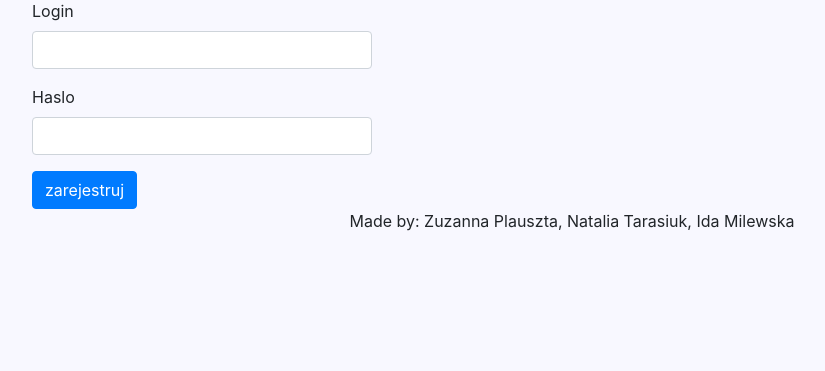
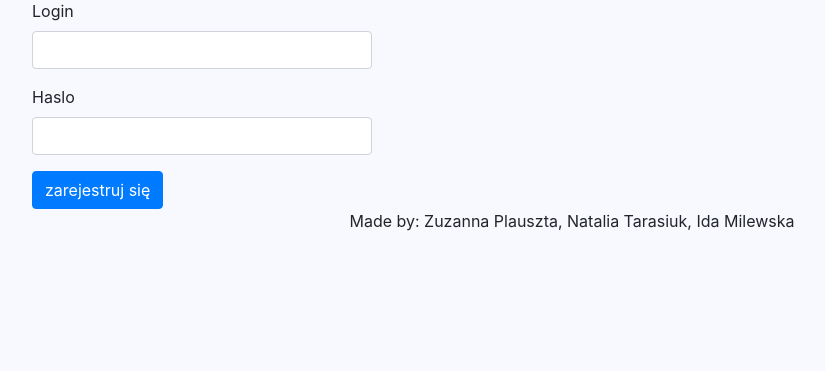
Before and after one commit to natka853/budzet_d, a Django app: page /rejestrowanie/ in a window 1280 px wide. Shown: the part 236-607 px from the top of the page, without its empty margins (68-893 px from the left). Run offline with Django 3.2, Linux system fonts and the light colour scheme; some libraries are stand-ins or nearby versions.

Commit message:
przyciski w logowaniu i rejestrowaniu prowadza do podsumowania

```diff
--- a/templates/logowanie.html
+++ b/templates/logowanie.html
@@ -17,7 +17,7 @@
                         <label for="exampleInputPassword1">Haslo</label>
                         <input type="password" class="form-control" id="haslo">
                     </div>
-                    <button type="submit" class="btn btn-primary">zaloguj się</button>
+                    <a role="button" class="btn btn-primary" href="/podsumowanie">zaloguj się</a>
                 </form>
             </div>
         </div>
--- a/templates/rejestrowanie.html
+++ b/templates/rejestrowanie.html
@@ -7,7 +7,6 @@
     <div class="container">
         <div class="row">
             <div class="col-sm-4">
-
                 <form>
                     <div class="form-group">
                         <label for="exampleInputEmail1">Login</label>
@@ -17,7 +16,7 @@
                         <label for="exampleInputPassword1">Haslo</label>
                         <input type="password" class="form-control" id="haslo">
                     </div>
-                    <button type="submit" class="btn btn-primary">zarejestruj</button>
+                    <a role="button" class="btn btn-primary" href="/podsumowanie">zarejestruj się</a>
                 </form>
             </div>
         </div>
```
